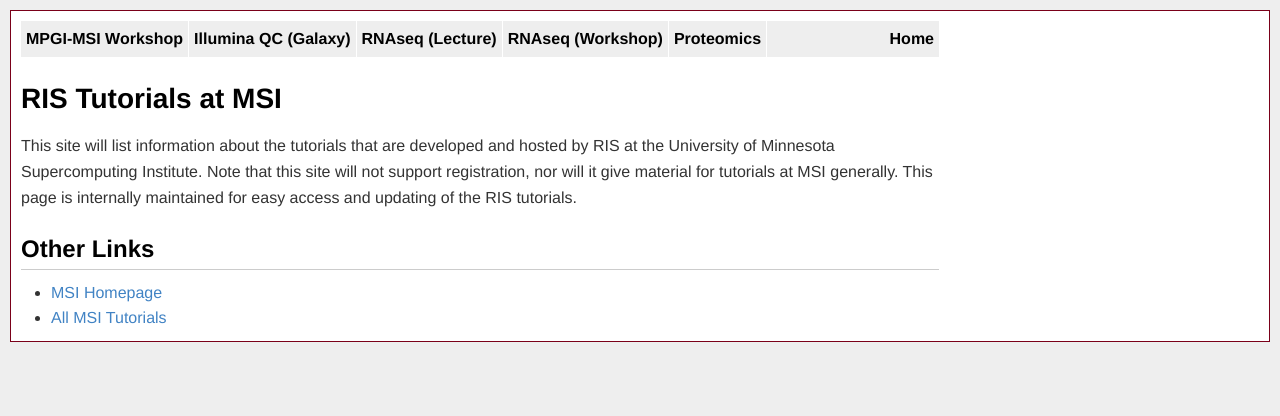
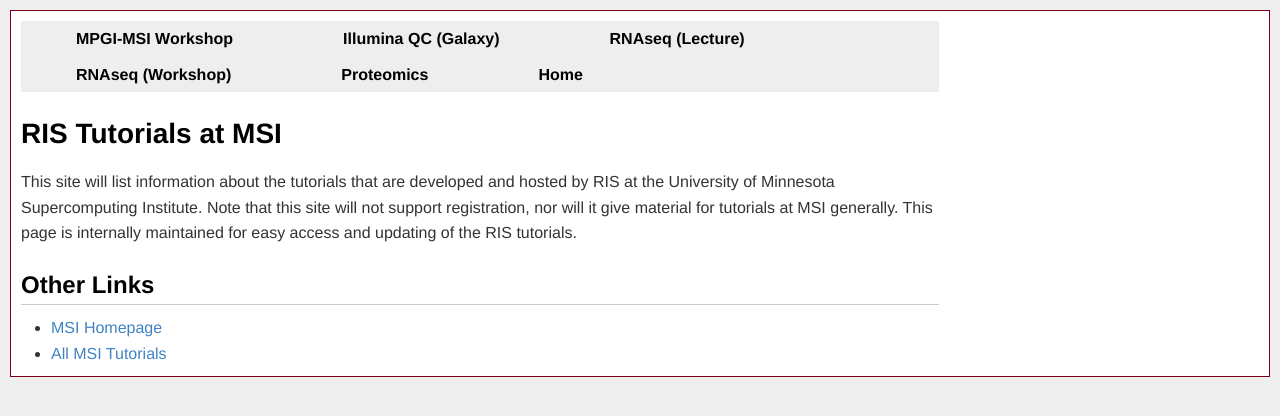
Before and after one commit to msi-ris/Tutorials, a Jekyll site: the page built from index.html, in a window 1280 px wide. Shown: the top 416 px of the page. Built offline with Jekyll 4.4.1, drawn with Linux system fonts in a browser that asks for light colours.

Commit message:
Tweak screen css

```diff
--- a/_layouts/default.html
+++ b/_layouts/default.html
@@ -11,16 +11,16 @@
     </head>
     <body>
         <div id="maindiv">
-            <ul id="nav">
+            <div id="nav">
                 <!-- <li><a href="{{ "/chip" | prepend: site.baseurl }}">ChIP</a></li> -->
-                <li><a href="{{ "/mpgi_msi" | prepend: site.baseurl }}">MPGI-MSI Workshop</a></li>
-                <li><a href="{{ "/illumina_galaxy" | prepend: site.baseurl }}">Illumina QC (Galaxy)</a></li>
-                <li><a href="{{ "/rnaseq_lec" | prepend: site.baseurl }}">RNAseq (Lecture)</a></li>
-                <li><a href="{{ "/rnaseq_cmd" | prepend: site.baseurl }}">RNAseq (Workshop)</a></li>
-                <li><a href="{{ "/proteomics" | prepend: site.baseurl }}">Proteomics</a></li>
+                <a href="{{ "/mpgi_msi" | prepend: site.baseurl }}">MPGI-MSI Workshop</a>
+                <a href="{{ "/illumina_galaxy" | prepend: site.baseurl }}">Illumina QC (Galaxy)</a>
+                <a href="{{ "/rnaseq_lec" | prepend: site.baseurl }}">RNAseq (Lecture)</a>
+                <a href="{{ "/rnaseq_cmd" | prepend: site.baseurl }}">RNAseq (Workshop)</a>
+                <a href="{{ "/proteomics" | prepend: site.baseurl }}">Proteomics</a>
                 <!-- <li><a href="{{ "/variant" | prepend: site.baseurl }}">Variant Detection</a></li> -->
-                <li style="float:right"><a href="{{ "/" | prepend: site.baseurl }}">Home</a></li>
-            </ul>
+                <a href="{{ "/" | prepend: site.baseurl }}">Home</a>
+            </div>
             {{ content }}
         </div>
     </body>
--- a/css/main.css
+++ b/css/main.css
@@ -87,11 +87,10 @@ summary {
 
 
 /* This is the CSS for the navbar style navigation that we are going to use */
-ul#nav {
-    list-style-type:none;
+#nav {
+    overflow:hidden;
     margin:0;
     padding:0;
-    overflow:hidden;
     background-color:#eee;
     position:-webkit-sticky;
     position:sticky;
@@ -99,10 +98,19 @@ ul#nav {
     top:0;
 }
 
-ul#nav li {
+#nav a {
     float:left;
-    border-right:1px solid #fff;
+    display:block;
+    color:#000;
+    text-align:center;
+    padding:5px 55px;
+    text-decoration:none;
     font-weight:bold;
+}
+
+#nav a:hover {
+    background-color:#7a0019;
+    color:#fff;
 }
 
 @media screen and (max-width: 1000px) {
@@ -118,22 +126,5 @@ ul#nav li {
 
     ul#nav li {
         float: left;
+    }
 }
-}
-
-ul#nav li:last-child {
-    border-right: none;
-}
-
-ul#nav li a {
-    display:block;
-    color:#000;
-    text-align:center;
-    padding:5px 5px;
-    text-decoration:none;
-}
-
-ul#nav li a:hover {
-    background-color:#7a0019;
-    color:#fff;
-}
```
